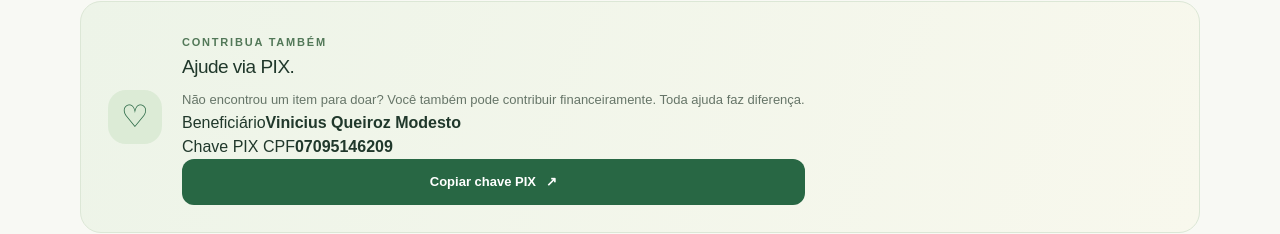
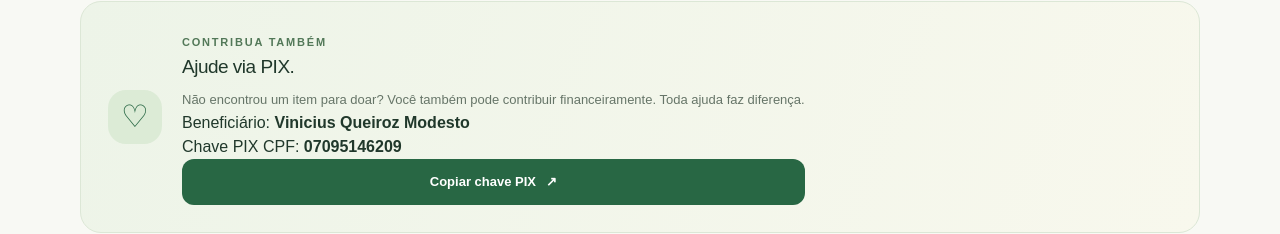
Before and after one commit to Meetch3/missao-lista, a Next.js app: page / in a window 1280 px wide. Shown: the part 1468-1702 px from the top of the page. Built offline with nearby package versions, Linux system fonts and the light colour scheme; no server answers; the database is empty.

Commit message:
Adiciona contribuição via PIX

```diff
--- a/app/page.tsx
+++ b/app/page.tsx
@@ -499,12 +499,12 @@ export default function Home() {
 
             <div className="pix-details">
               <div className="pix-info">
-                <span>Beneficiário</span>
+                <span>Beneficiário: </span>
                 <strong>{nomeBeneficiario}</strong>
               </div>
 
               <div className="pix-info">
-                <span>Chave PIX CPF</span>
+                <span>Chave PIX CPF: </span>
                 <strong className="pix-key">{chavePix}</strong>
               </div>
 
```
